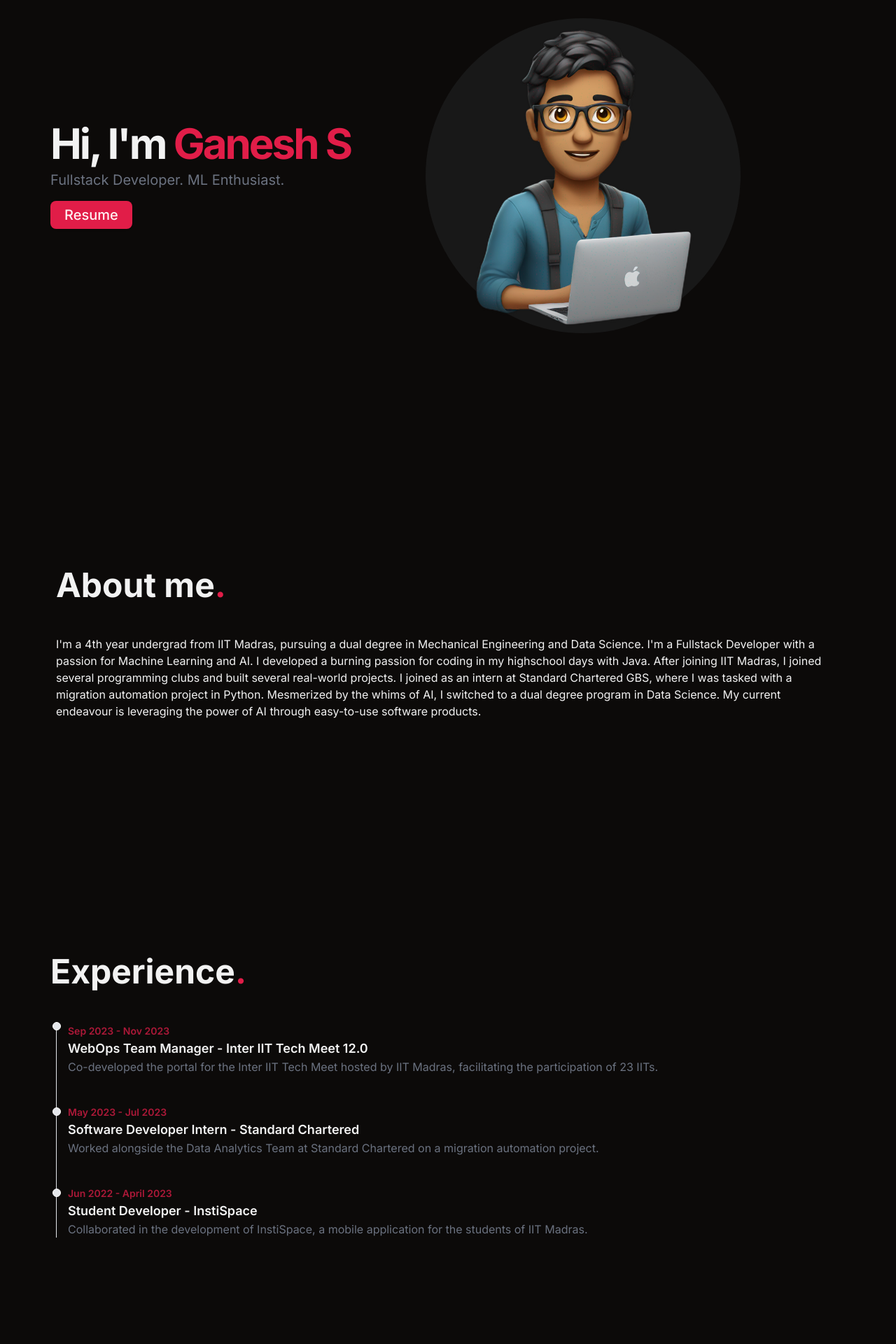
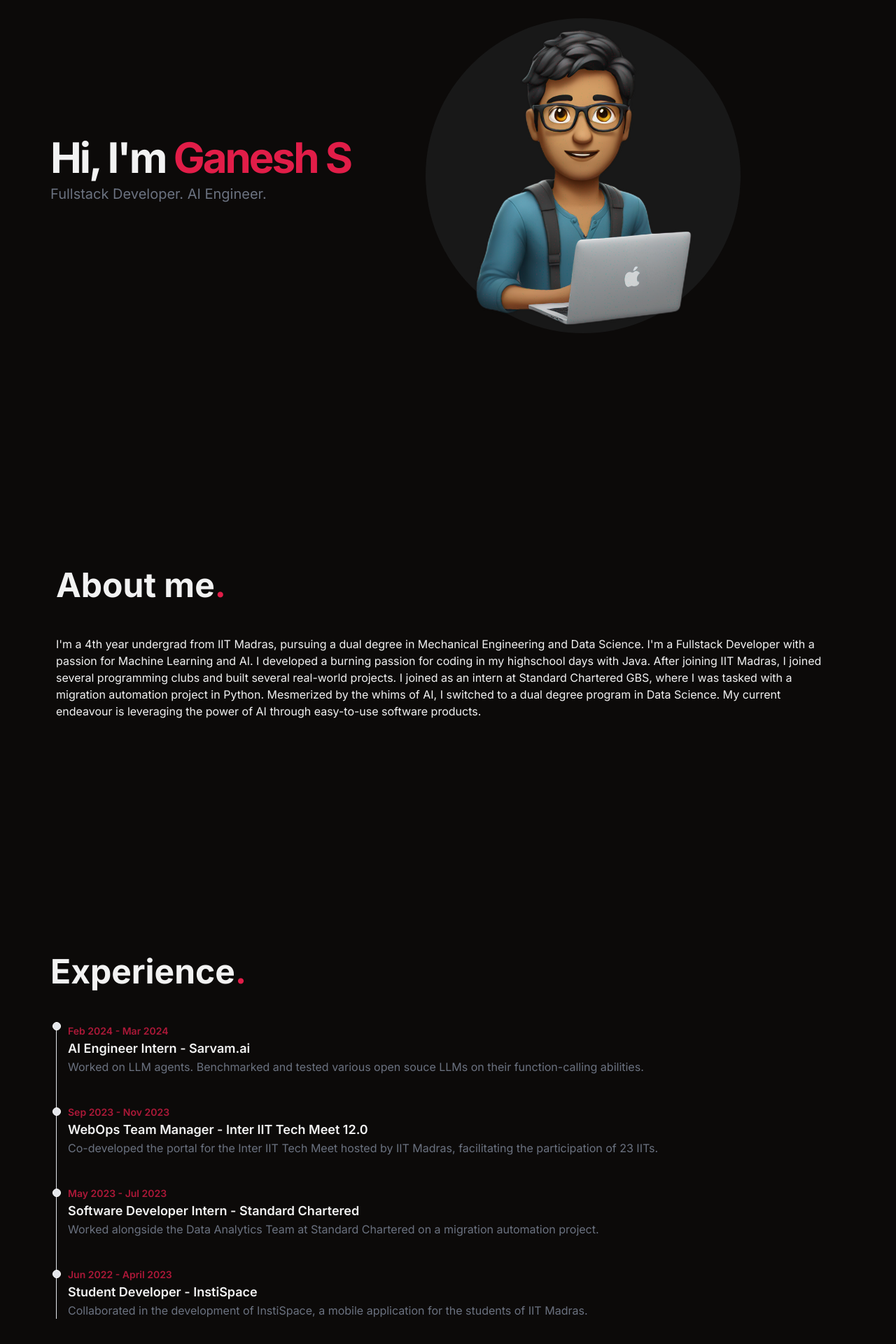
Before and after one commit to GaneshDev2003/portfolio-website, a Next.js app: page / in a window 1280 px wide. Shown: the part 250-2170 px from the top of the page at 70% size. Built offline with nearby package versions, Linux system fonts and the light colour scheme.

Commit message:
added intern

```diff
--- a/src/components/experience.tsx
+++ b/src/components/experience.tsx
@@ -1,35 +1,70 @@
-export default function Experience(){
+export default function Experience() {
   return (
-        <section id= "experience" className="w-full pt-12 md:pt-24 lg:pt-32 xl:pt-48 pb-6 md:pb-12 lg:pb-16 xl:pb-24">
-             <div className = "container px-4 md:px-6 py-12 md:py-18">
-                <h1 className = "inline text-5xl font-bold">Experience</h1>
-                <h1 className = "inline text-5xl font-bold text-primary">.</h1>
+    <section
+      id="experience"
+      className="w-full pt-12 md:pt-24 lg:pt-32 xl:pt-48 pb-6 md:pb-12 lg:pb-16 xl:pb-24"
+    >
+      <div className="container px-4 md:px-6 py-12 md:py-18">
+        <h1 className="inline text-5xl font-bold">Experience</h1>
+        <h1 className="inline text-5xl font-bold text-primary">.</h1>
       </div>
-                <div className = "container ">
+      <div className="container ">
         <ol className="relative border-s border-gray-200 dark:border-gray-700">
           <li className="mb-10 ms-4">
             <div className="absolute w-3 h-3 bg-gray-200 rounded-full -start-1.5 border border-white dark:border-gray-900 dark:bg-gray-700"></div>
-        <time className="mb-1 text-sm leading-none font-semibold text-primary/75">Sep 2023 - Nov 2023</time>
-        <h3 className="text-lg font-semibold">WebOps Team Manager - Inter IIT Tech Meet 12.0</h3>
-        <p className="mb-4 text-base font-normal text-gray-500 dark:text-gray-400">Co-developed the portal for the Inter IIT Tech Meet hosted by IIT Madras, facilitating the participation of 23 IITs.</p>
+            <time className="mb-1 text-sm leading-none font-semibold text-primary/75">
+              Feb 2024 - Mar 2024
+            </time>
+            <h3 className="text-lg font-semibold">
+              AI Engineer Intern - Sarvam.ai
+            </h3>
+            <p className="mb-4 text-base font-normal text-gray-500 dark:text-gray-400">
+              Worked on LLM agents. Benchmarked and tested various open souce
+              LLMs on their function-calling abilities.
+            </p>
           </li>
           <li className="mb-10 ms-4">
             <div className="absolute w-3 h-3 bg-gray-200 rounded-full mt-1.5 -start-1.5 border border-white dark:border-gray-900 dark:bg-gray-700"></div>
-        <time className="mb-1 text-sm font-semibold leading-none text-primary/75">May 2023 - Jul 2023</time>
-        <h3 className="text-lg font-semibold">Software Developer Intern - Standard Chartered</h3>
-        <p className="text-base font-normal text-gray-500 dark:text-gray-400">Worked alongside the Data Analytics Team at Standard Chartered on a migration automation project.</p>
+            <time className="mb-1 text-sm leading-none font-semibold text-primary/75">
+              Sep 2023 - Nov 2023
+            </time>
+            <h3 className="text-lg font-semibold">
+              WebOps Team Manager - Inter IIT Tech Meet 12.0
+            </h3>
+            <p className="mb-4 text-base font-normal text-gray-500 dark:text-gray-400">
+              Co-developed the portal for the Inter IIT Tech Meet hosted by IIT
+              Madras, facilitating the participation of 23 IITs.
+            </p>
+          </li>
+          <li className="mb-10 ms-4">
+            <div className="absolute w-3 h-3 bg-gray-200 rounded-full mt-1.5 -start-1.5 border border-white dark:border-gray-900 dark:bg-gray-700"></div>
+            <time className="mb-1 text-sm font-semibold leading-none text-primary/75">
+              May 2023 - Jul 2023
+            </time>
+            <h3 className="text-lg font-semibold">
+              Software Developer Intern - Standard Chartered
+            </h3>
+            <p className="text-base font-normal text-gray-500 dark:text-gray-400">
+              Worked alongside the Data Analytics Team at Standard Chartered on
+              a migration automation project.
+            </p>
           </li>
 
           <li className="ms-4">
             <div className="absolute w-3 h-3 bg-gray-200 rounded-full mt-1.5 -start-1.5 border border-white dark:border-gray-900 dark:bg-gray-700"></div>
-        <time className="mb-1 text-sm font-semibold leading-none text-primary/75">Jun 2022 - April 2023</time>
-        <h3 className="text-lg font-semibold">Student Developer - InstiSpace</h3>
-        <p className="text-base font-normal text-gray-500 dark:text-gray-400">Collaborated in the development of InstiSpace, a mobile application for the students of IIT Madras.</p>
+            <time className="mb-1 text-sm font-semibold leading-none text-primary/75">
+              Jun 2022 - April 2023
+            </time>
+            <h3 className="text-lg font-semibold">
+              Student Developer - InstiSpace
+            </h3>
+            <p className="text-base font-normal text-gray-500 dark:text-gray-400">
+              Collaborated in the development of InstiSpace, a mobile
+              application for the students of IIT Madras.
+            </p>
           </li>
         </ol>
       </div>
-
     </section>
-
-    )
+  );
 }
--- a/src/components/hero.tsx
+++ b/src/components/hero.tsx
@@ -1,44 +1,40 @@
-
-import { Input } from "@/components/ui/input"
-import { Button } from "@/components/ui/button"
-import Link from "next/link"
-import Image from "next/image"
+import { Input } from "@/components/ui/input";
+import { Button } from "@/components/ui/button";
+import Link from "next/link";
+import Image from "next/image";
 
 export default function Hero() {
   return (
     <section className="w-full pt-12 md:pt-24 lg:pt-32 xl:pt-48 pb-6 md:pb-12 lg:pb-16 xl:pb-24">
       <div className="container px-4 md:px-6">
         <div className="grid gap-6 lg:grid-cols-[1fr_400px] lg:gap-12 xl:grid-cols-[1fr_600px]">
-
-
           <div className="flex flex-col justify-center space-y-4">
             <div className="space-y-2">
               <h1 className="inline text-3xl font-bold tracking-tighter sm:text-5xl xl:text-6xl/none">
-                Hi, I&apos;m </h1>
+                Hi, I&apos;m{" "}
+              </h1>
               <h1 className="inline text-3xl text-primary font-bold tracking-tighter sm:text-5xl xl:text-6xl/none">
                 Ganesh S
               </h1>
               <p className="max-w-[600px] text-gray-500 md:text-xl dark:text-gray-400">
-                Fullstack Developer. ML Enthusiast.
+                Fullstack Developer. AI Engineer.
               </p>
             </div>
-            <div className="w-full max-w-sm space-y-2">
-              <form className="flex space-x-2">
-
-                <Button className = "text-xl p-5 rounded-lg"><a target = "_blank" href = "https://drive.google.com/file/d/1IGqX7p3St5G_PCGPdHUTFCj06y4uoVo4/view?usp=sharing">Resume</a></Button>
-              </form>
-            </div>
+            <div className="w-full max-w-sm space-y-2"></div>
           </div>
-          <div className="rounded-full bg-[#181818] w-[250px] h-[250px] lg:w-[400px] lg:h-[400px] relative" style={{width: '450px', height: '450px', position: 'relative'}}>
-  <Image
-    alt='Mountains'
-    src='/images/hero-image.png'
-    layout='fill'
-    objectFit='contain'
-  />
-</div>
+          <div
+            className="rounded-full bg-[#181818] w-[250px] h-[250px] lg:w-[400px] lg:h-[400px] relative"
+            style={{ width: "450px", height: "450px", position: "relative" }}
+          >
+            <Image
+              alt="Mountains"
+              src="/images/hero-image.png"
+              layout="fill"
+              objectFit="contain"
+            />
+          </div>
         </div>
       </div>
     </section>
-  )
+  );
 }
```
Also changed, not shown: public/images/ganeshs.jpeg (added). Lines whose indentation alone changed are shown as unchanged.
